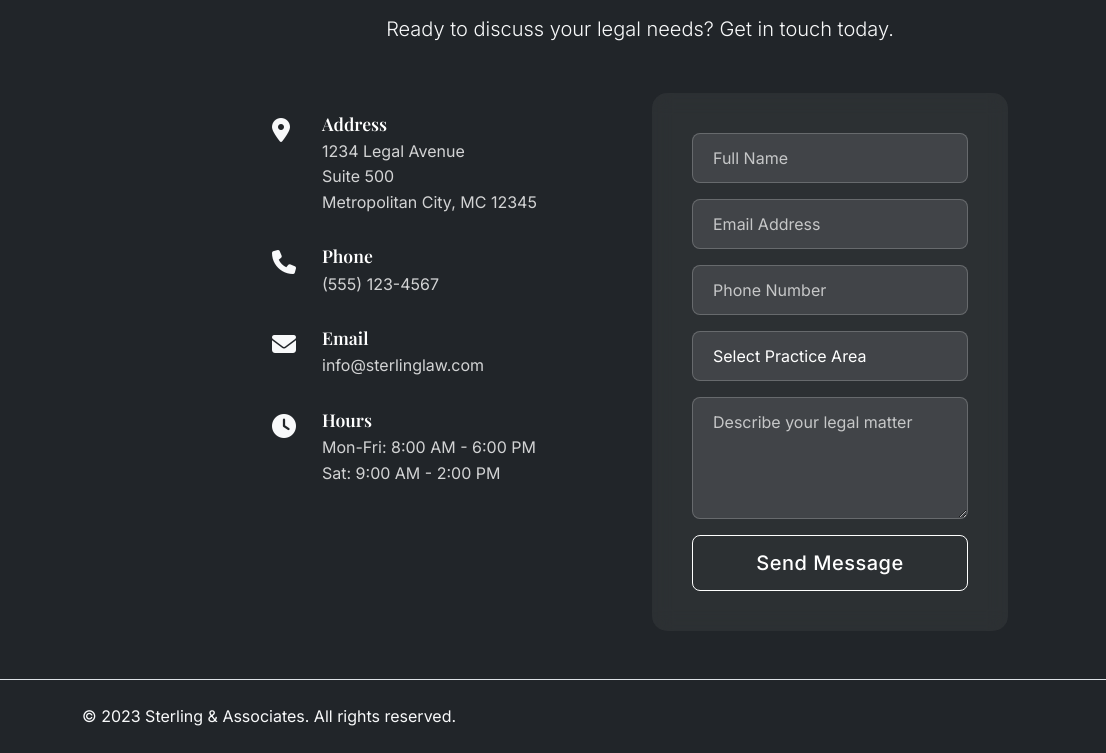
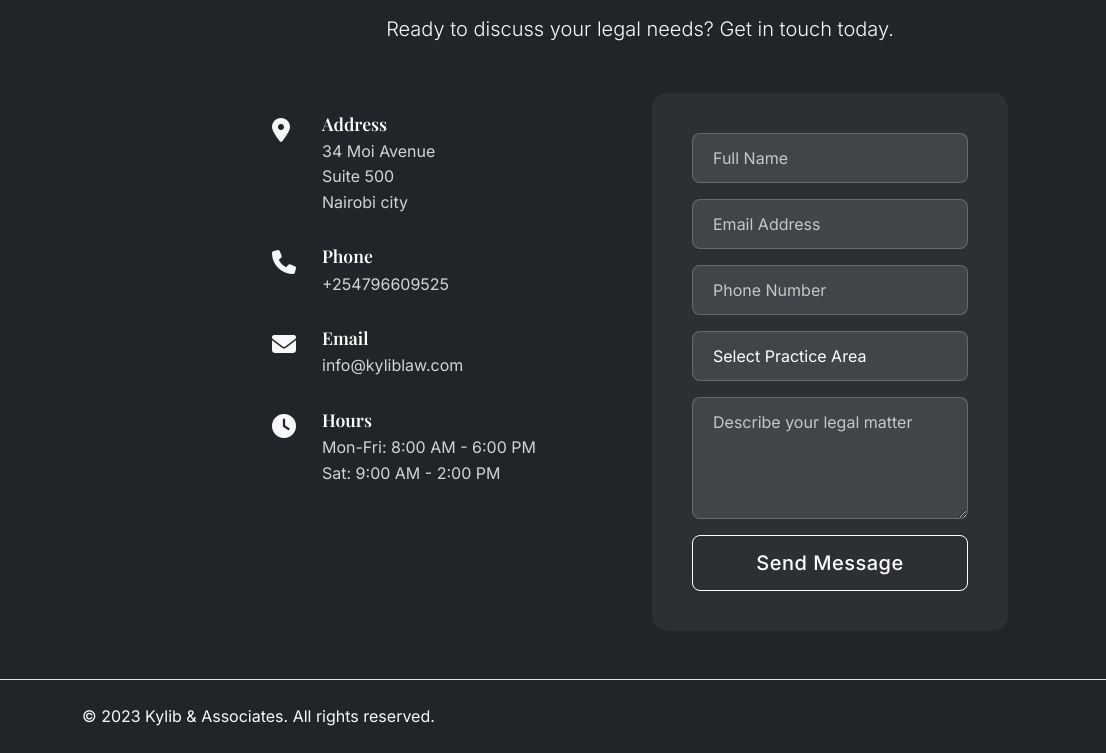
Before and after one commit to Caleb-Kylib/Kylib-Associates, a plain HTML site: page index.html in a window 1280 px wide. Shown: the part 3675-4428 px from the top of the page, 0-1106 px from the left. Drawn offline with nearby package versions, Linux system fonts and the light colour scheme; a script that the page names is missing.

Commit message:
Add files via upload

```diff
--- a/index.html
+++ b/index.html
@@ -51,7 +51,7 @@
               <a class="nav-link" href="#about">About</a>
             </li>
             <li class="nav-item">
-              <a class="nav-link" href="#services">Services</a>
+              <a class="nav-link" href="services.html">Services</a>
             </li>
             <li class="nav-item">
               <a class="nav-link" href="#attorneys">Attorneys</a>
@@ -74,7 +74,7 @@
             <p class="hero-subtitle">With over 25 years of experience, Sterling & Associates provides premier legal services with integrity, expertise, and unwavering dedication to our clients.</p>
             <div class="hero-buttons">
               <a href="#contact" class="btn btn-primary btn-lg me-3">Schedule Consultation</a>
-              <a href="#services" class="btn btn-outline-light btn-lg">Our Services</a>
+              <a href="services.html" class="btn btn-outline-light btn-lg">Our Services</a>
             </div>
           </div>
         </div>
@@ -348,21 +348,21 @@
                     <i class="fas fa-map-marker-alt"></i>
                     <div>
                       <h5>Address</h5>
-                      <p>1234 Legal Avenue<br>Suite 500<br>Metropolitan City, MC 12345</p>
+                      <p>34 Moi Avenue<br>Suite 500<br>Nairobi city</p>
                     </div>
                   </div>
                   <div class="contact-item">
                     <i class="fas fa-phone"></i>
                     <div>
                       <h5>Phone</h5>
-                      <p>(555) 123-4567</p>
+                      <p>+254796609525</p>
                     </div>
                   </div>
                   <div class="contact-item">
                     <i class="fas fa-envelope"></i>
                     <div>
                       <h5>Email</h5>
-                      <p>info@sterlinglaw.com</p>
+                      <p>info@kyliblaw.com</p>
                     </div>
                   </div>
                   <div class="contact-item">
@@ -413,7 +413,7 @@
       <div class="container">
         <div class="row align-items-center">
           <div class="col-md-6">
-            <p class="text-light mb-0">&copy; 2023 Sterling & Associates. All rights reserved.</p>
+            <p class="text-light mb-0">&copy; 2023 Kylib & Associates. All rights reserved.</p>
           </div>
           <div class="col-md-6 text-md-end">
             <a href="#" class="text-light me-3"><i class="fab fa-linkedin"></i></a>
```
